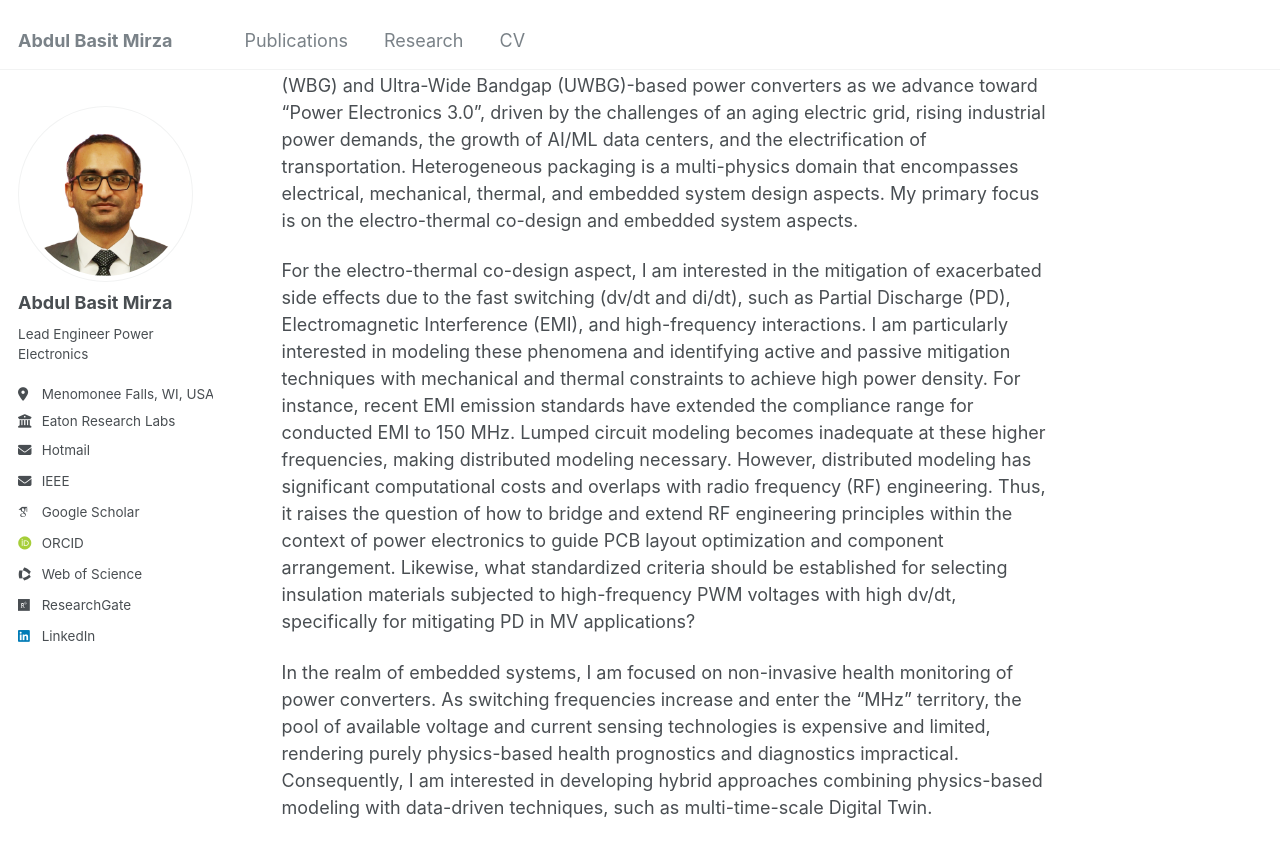
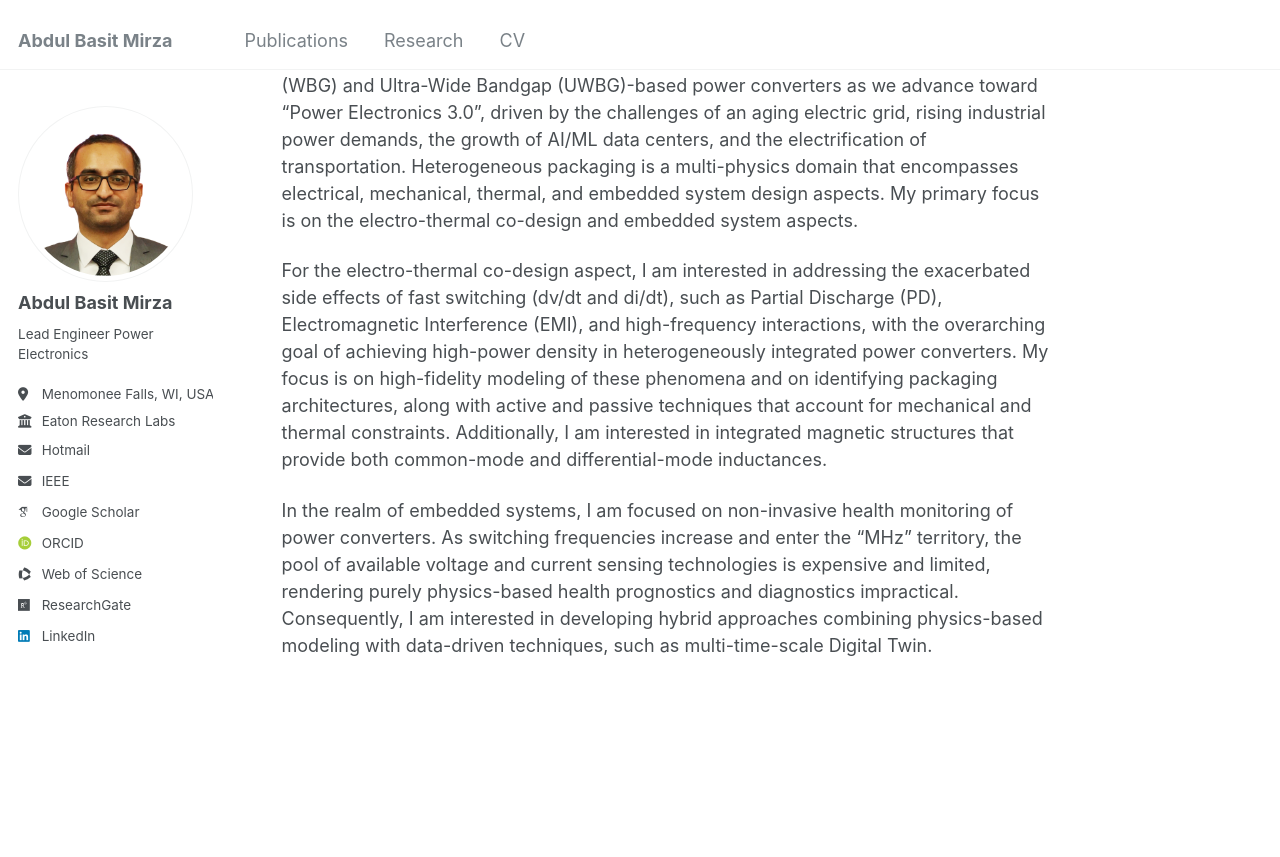
Before and after one commit to AbdulBasitMirza/abdulbasitmirza.github.io, a Jekyll site: the page built from _pages/about.md, in a window 1280 px wide and 900 px high, scrolled down 573 px. Shown: the top 857 px of the window. Built offline with Jekyll 4.4.1, drawn with Linux system fonts in a browser that asks for light colours; some web fonts are replaced.

Commit message:
Update about.md

```diff
--- a/_pages/about.md
+++ b/_pages/about.md
@@ -16,6 +16,6 @@ Research Interests
 -----
 I am interested in modular heterogeneous integrated architectures for Wide Bandgap (WBG) and Ultra-Wide Bandgap (UWBG)-based power converters as we advance toward "Power Electronics 3.0", driven by the challenges of an aging electric grid, rising industrial power demands, the growth of AI/ML data centers, and the electrification of transportation. Heterogeneous packaging is a multi-physics domain that encompasses electrical, mechanical, thermal, and embedded system design aspects. My primary focus is on the electro-thermal co-design and embedded system aspects.
 
-For the electro-thermal co-design aspect, I am interested in the mitigation of exacerbated side effects due to the fast switching (dv/dt and di/dt), such as Partial Discharge (PD), Electromagnetic Interference (EMI), and high-frequency interactions. I am particularly interested in modeling these phenomena and identifying active and passive mitigation techniques with mechanical and thermal constraints to achieve high power density. For instance, recent EMI emission standards have extended the compliance range for conducted EMI to 150 MHz. Lumped circuit modeling becomes inadequate at these higher frequencies, making distributed modeling necessary. However, distributed modeling has significant computational costs and overlaps with radio frequency (RF) engineering. Thus, it raises the question of how to bridge and extend RF engineering principles within the context of power electronics to guide PCB layout optimization and component arrangement. Likewise, what standardized criteria should be established for selecting insulation materials subjected to high-frequency PWM voltages with high dv/dt, specifically for mitigating PD in MV applications?
+For the electro-thermal co-design aspect, I am interested in addressing the exacerbated side effects of fast switching (dv/dt and di/dt), such as Partial Discharge (PD), Electromagnetic Interference (EMI), and high-frequency interactions, with the overarching goal of achieving high-power density in heterogeneously integrated power converters. My focus is on high-fidelity modeling of these phenomena and on identifying packaging architectures, along with active and passive techniques that account for mechanical and thermal constraints. Additionally, I am interested in integrated magnetic structures that provide both common-mode and differential-mode inductances.
 
 In the realm of embedded systems, I am focused on non-invasive health monitoring of power converters. As switching frequencies increase and enter the "MHz" territory, the pool of available voltage and current sensing technologies is expensive and limited, rendering purely physics-based health prognostics and diagnostics impractical. Consequently, I am interested in developing hybrid approaches combining physics-based modeling with data-driven techniques, such as multi-time-scale Digital Twin.
```
